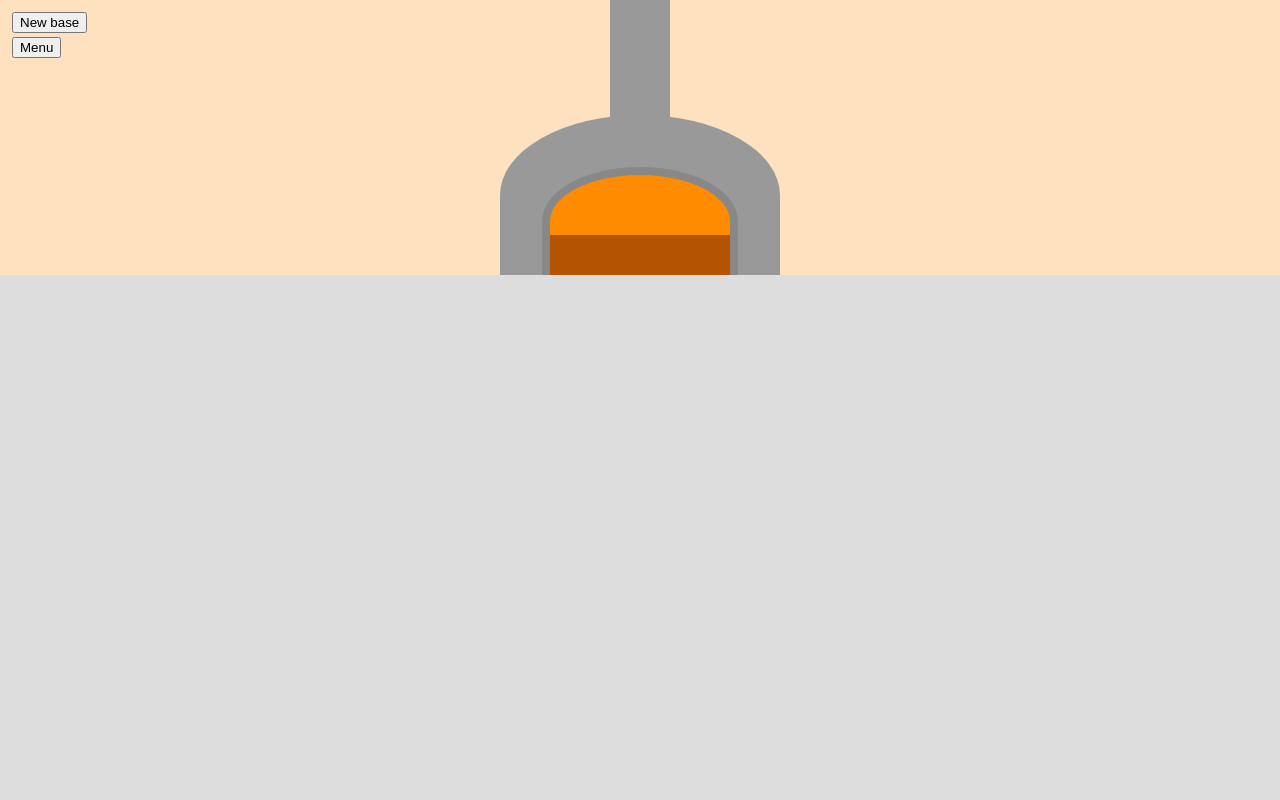
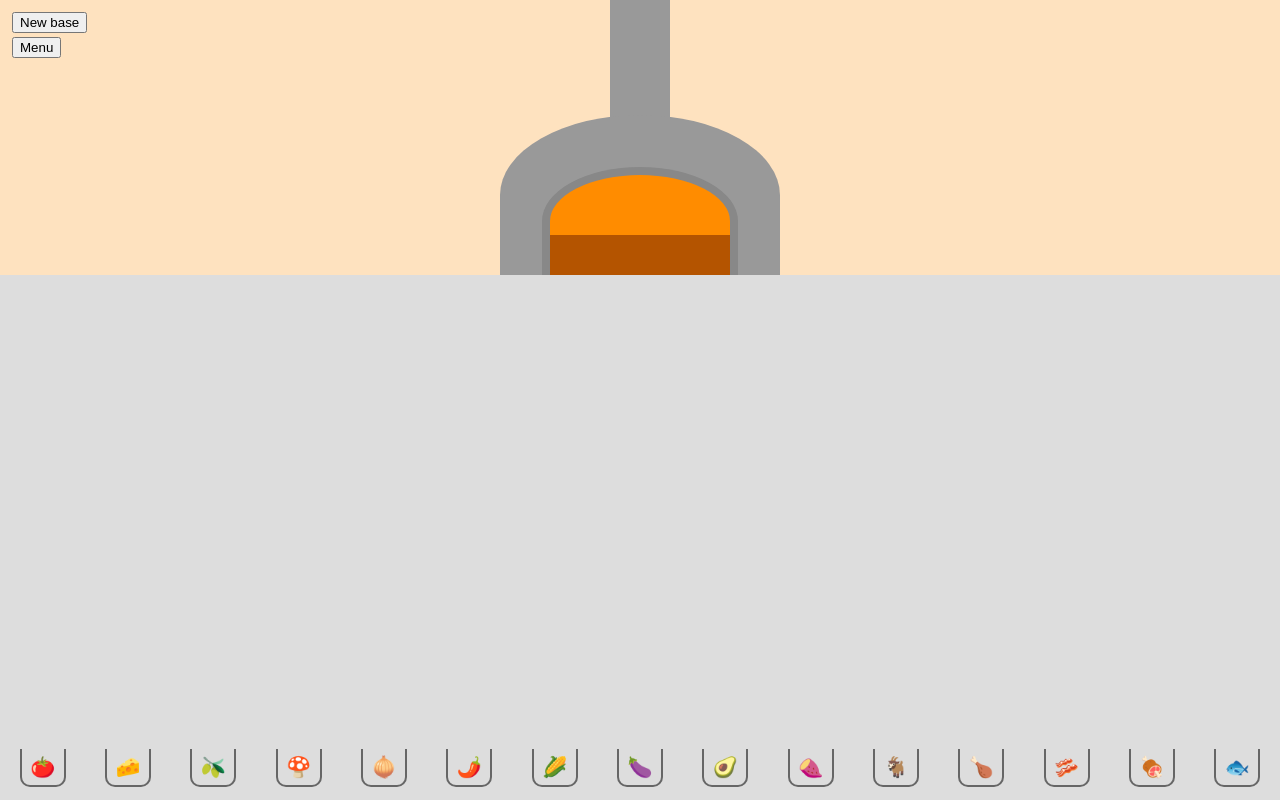
Before and after one commit to KateHoward10/pizza-restaurant-simulator, a Vue app: page / in a window 1280 px wide. Built offline with nearby package versions, Linux system fonts and the light colour scheme.

Commit message:
Display ingredient pots

```diff
--- a/src/components/Controls.vue
+++ b/src/components/Controls.vue
@@ -5,7 +5,7 @@
     <div v-if="menuOpen" class="container">
       <button @click="menuOpen = false" class="close-button">✕</button>
       <ul>
-        <li v-for="(pizza, index) in menu" :key="index">
+        <li v-for="(pizza, index) in list" :key="index">
           <span class="name">{{ pizza.name }}</span>
           {{ pizza.description }}
         </li>
@@ -16,7 +16,7 @@
 
 <script>
 import { ref } from 'vue'
-import { data } from '../data.js'
+import { ingredients, menu } from '../data.js'
 
 export default {
   name: 'Controls',
@@ -24,15 +24,15 @@ export default {
     newBase: Function
   },
   setup() {
-    const menu = data.menu.map(pizza => {
-      const description = pizza.ingredients.map(ingredient => data.ingredients[ingredient].name).join(", ");
+    const list = menu.map(pizza => {
+      const description = pizza.ingredients.map(ingredient => ingredients[ingredient].name).join(", ");
       return {
         ...pizza,
         description
       }
     });
     const menuOpen = ref(false);
-    return { menu, menuOpen };
+    return { list, menuOpen };
   }
 }
 </script>
--- a/src/components/Oven.vue
+++ b/src/components/Oven.vue
@@ -1,5 +1,5 @@
 <template>
-  <div class="container">
+  <div class="oven-container">
     <div class="chimney" />
     <div class="main-oven">
       <div class="door">
@@ -16,7 +16,7 @@ export default {
 </script>
 
 <style scoped>
-.container {
+.oven-container {
   display: flex;
   flex-direction: column;
   align-items: center;
--- a/src/components/Surface.vue
+++ b/src/components/Surface.vue
@@ -1,12 +1,28 @@
 <template>
-  <div class="container">
-    <div class="pizza" v-if="currentPizza !== null" />
+  <div class="surface">
+    <div class="pizza-container">
+      <div class="pizza" v-if="currentPizza !== null" />
+    </div>
+    <div class="ingredients">
+      <div
+        v-for="(ingredient, index) in ingredients"
+        :key="index"
+        class="pot"
+      >
+        {{ ingredient.icon }}
+      </div>
+    </div>
   </div>
 </template>
 
 <script>
+import { ingredients } from '../data.js'
+
 export default {
   name: 'Surface',
+  setup() {
+    return { ingredients };
+  },
   props: {
     currentPizza: Array
   }
@@ -14,13 +30,36 @@ export default {
 </script>
 
 <style scoped>
-.container {
+.surface {
   background-color: #ddd;
   width: 100%;
   flex: 1;
   display: flex;
+  flex-direction: column;
+  justify-content: space-between;
+}
+.ingredients {
+  width: 100%;
+  display: flex;
+  flex-direction: row;
+  justify-content: space-around;
+  padding-bottom: 8px;
+}
+.pot {
+  border: 2px solid #666;
+  border-top: none;
+  border-bottom-left-radius: 10px;
+  border-bottom-right-radius: 10px;
+  padding: 6px;
+  min-width: 30px;
+  margin: 5px;
+  font-size: 20px;
+}
+.pizza-container {
+  display: flex;
   align-items: center;
   justify-content: center;
+  padding: 40px;
 }
 .pizza {
   height: 180px;
--- a/src/data.js
+++ b/src/data.js
@@ -1,5 +1,4 @@
-export const data = {
-  ingredients: [
+export const ingredients = [
   {
     name: "tomato",
     icon: "🍅"
@@ -60,8 +59,9 @@ export const data = {
     name: "tuna",
     icon: "🐟"
   }
-  ],
-  menu: [
+];
+
+export const menu = [
   {
     name: "Classic",
     ingredients: [0, 1]
@@ -86,5 +86,4 @@ export const data = {
     name: "Chicky",
     ingredients: [0, 1, 3, 4, 5, 6, 8, 11]
   }
-  ]
-}
+];
```
Lines whose indentation alone changed are shown as unchanged.
